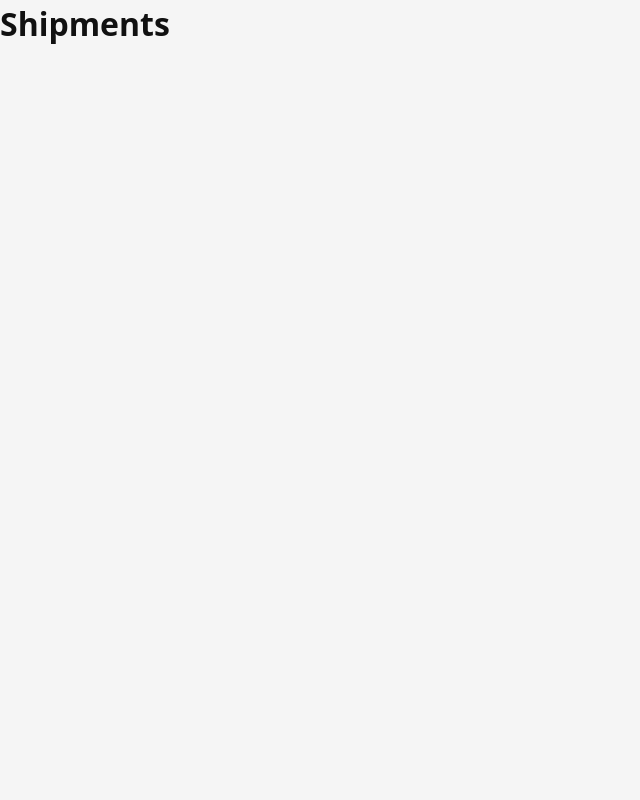
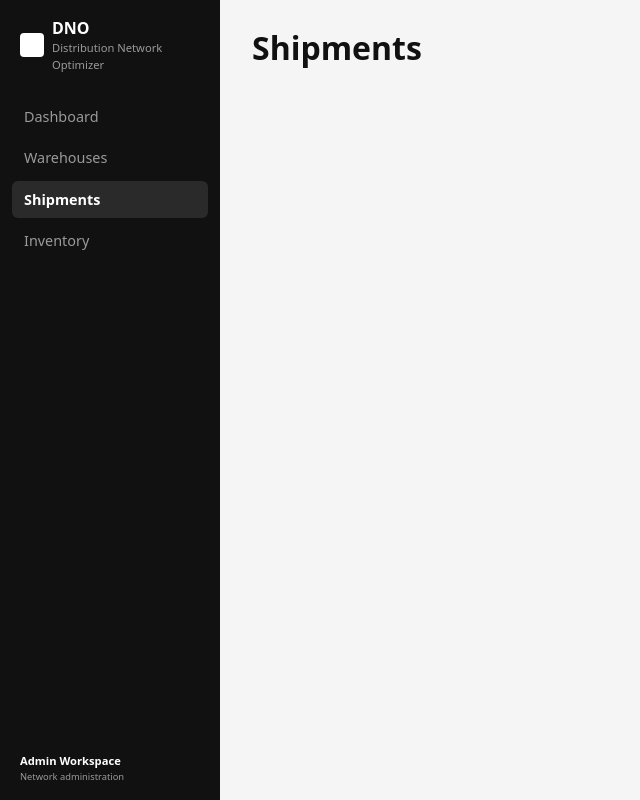
Before and after one commit to Simeon31/Vienna_Project, a React (Vite) app in the folder client/: page /shipments in a window 1280 px wide. Shown: the whole page, without its empty margins (0-640 px from the left). Built offline with nearby package versions, Linux system fonts and the light colour scheme.

Commit message:
feat: add app layout with sidebar and content area

```diff
--- a/client/src/App.tsx
+++ b/client/src/App.tsx
@@ -1,4 +1,5 @@
 import { BrowserRouter, Route, Routes } from 'react-router';
+import AppLayout from './components/layout/AppLayout';
 import DashboardPage from './features/dashboard/pages/DashboardPage';
 import WarehousesPage from './features/warehouses/pages/WarehousesPage';
 
@@ -6,11 +7,13 @@ export default function App() {
   return (
       <BrowserRouter>
         <Routes>
-          <Route index element={<DashboardPage />} />
-          <Route path="warehouses" element={<WarehousesPage />} />
-          <Route path="shipments" element={<h1>Shipments</h1>} />
-          <Route path="inventory" element={<h1>Inventory</h1>} />
-          <Route path="*" element={<h1>Page not found</h1>} />
+          <Route element={<AppLayout />}>
+            <Route index element={<DashboardPage />} />
+            <Route path="warehouses" element={<WarehousesPage />} />
+            <Route path="shipments" element={<h1>Shipments</h1>} />
+            <Route path="inventory" element={<h1>Inventory</h1>} />
+            <Route path="*" element={<h1>Page not found</h1>} />
+          </Route>
         </Routes>
       </BrowserRouter>
   );
--- /dev/null
+++ b/client/src/components/layout/AppLayout.module.css
@@ -0,0 +1,10 @@
+.layout {
+    display: grid;
+    grid-template-columns: var(--sidebar-width) 1fr;
+    min-height: 100vh;
+}
+
+.content {
+    min-width: 0;
+    padding: var(--space-6) var(--space-8);
+}
--- /dev/null
+++ b/client/src/components/layout/AppLayout.tsx
@@ -0,0 +1,14 @@
+import { Outlet } from 'react-router';
+import Sidebar from './Sidebar';
+import styles from './AppLayout.module.css';
+
+export default function AppLayout() {
+    return (
+        <div className={styles.layout}>
+            <Sidebar />
+            <main className={styles.content}>
+                <Outlet />
+            </main>
+        </div>
+    );
+}
--- /dev/null
+++ b/client/src/components/layout/Sidebar.module.css
@@ -0,0 +1,74 @@
+.sidebar {
+    display: flex;
+    flex-direction: column;
+    gap: var(--space-6);
+    width: var(--sidebar-width);
+    position: sticky;
+    top: 0;
+    height: 100vh;
+    overflow-y: auto;
+    padding: var(--space-4) var(--space-3);
+    background: var(--color-sidebar);
+    color: var(--color-sidebar-text);
+}
+
+.brand {
+    display: flex;
+    align-items: center;
+    gap: var(--space-2);
+    padding: 0 var(--space-2);
+}
+
+.brand small {
+    display: block;
+    font-size: 0.7rem;
+    color: var(--color-sidebar-muted);
+}
+
+.logo {
+    flex-shrink: 0;
+    width: 24px;
+    height: 24px;
+    border-radius: 4px;
+    background: var(--color-sidebar-text);
+}
+
+.list {
+    display: flex;
+    flex-direction: column;
+    gap: var(--space-1);
+    margin: 0;
+    padding: 0;
+    list-style: none;
+}
+
+.link {
+    display: block;
+    padding: var(--space-2) var(--space-3);
+    border-radius: var(--radius);
+    font-size: 0.9rem;
+    color: var(--color-sidebar-muted);
+    text-decoration: none;
+}
+
+.link:hover {
+    color: var(--color-sidebar-text);
+    background: var(--color-sidebar-hover);
+}
+
+.active {
+    font-weight: 600;
+    color: var(--color-sidebar-text);
+    background: var(--color-sidebar-active);
+}
+
+.footer {
+    margin-top: auto;
+    padding: 0 var(--space-2);
+    font-size: 0.7rem;
+}
+
+.footer small {
+    display: block;
+    color: var(--color-sidebar-muted);
+}
--- /dev/null
+++ b/client/src/components/layout/Sidebar.tsx
@@ -0,0 +1,40 @@
+import { NavLink } from 'react-router';
+import { NAV_ITEMS } from '../../config/navigation';
+import styles from './Sidebar.module.css';
+
+export default function Sidebar() {
+    return (
+        <aside className={styles.sidebar}>
+            <div className={styles.brand}>
+                <span className={styles.logo} aria-hidden="true" />
+                <div>
+                    <strong>DNO</strong>
+                    <small>Distribution Network Optimizer</small>
+                </div>
+            </div>
+
+            <nav aria-label="Main navigation">
+                <ul className={styles.list}>
+                    {NAV_ITEMS.map((item) => (
+                        <li key={item.path}>
+                            <NavLink
+                                to={item.path}
+                                end={item.path === '/'}
+                                className={({ isActive }) =>
+                                    isActive ? `${styles.link} ${styles.active}` : styles.link
+                                }
+                            >
+                                {item.label}
+                            </NavLink>
+                        </li>
+                    ))}
+                </ul>
+            </nav>
+
+            <div className={styles.footer}>
+                <strong>Admin Workspace</strong>
+                <small>Network administration</small>
+            </div>
+        </aside>
+    );
+}
--- a/client/src/styles/tokens.css
+++ b/client/src/styles/tokens.css
@@ -7,6 +7,14 @@
     --color-border: #e2e2e2;
     --color-primary: #111111;
     --color-primary-text: #ffffff;
+
+    /* Sidebar */
+    --color-sidebar: #111111;
+    --color-sidebar-text: #ffffff;
+    --color-sidebar-muted: #9a9a9a;
+    --color-sidebar-hover: #1f1f1f;
+    --color-sidebar-active: #2a2a2a;
+    --sidebar-width: 220px;
 
     /* Spacing */
     --space-1: 0.25rem;
```
